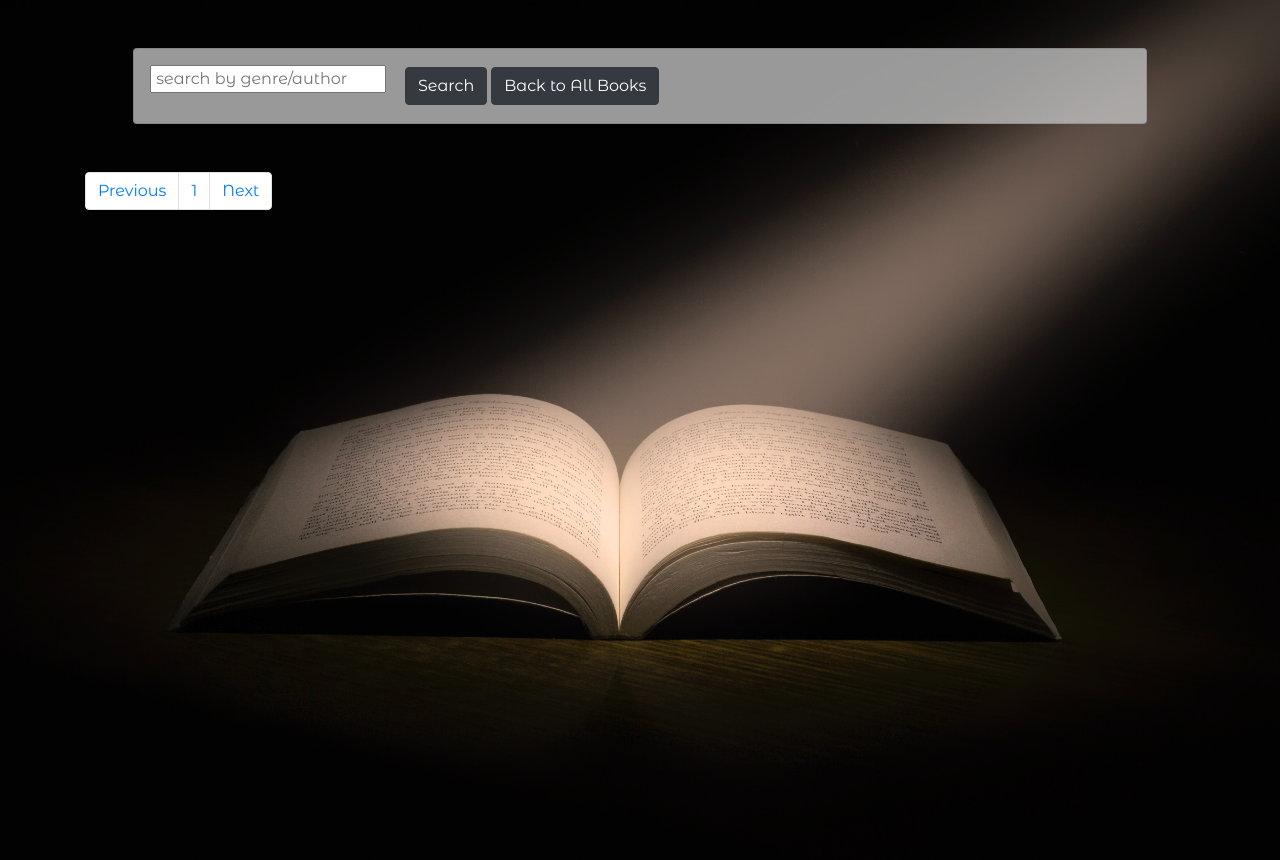
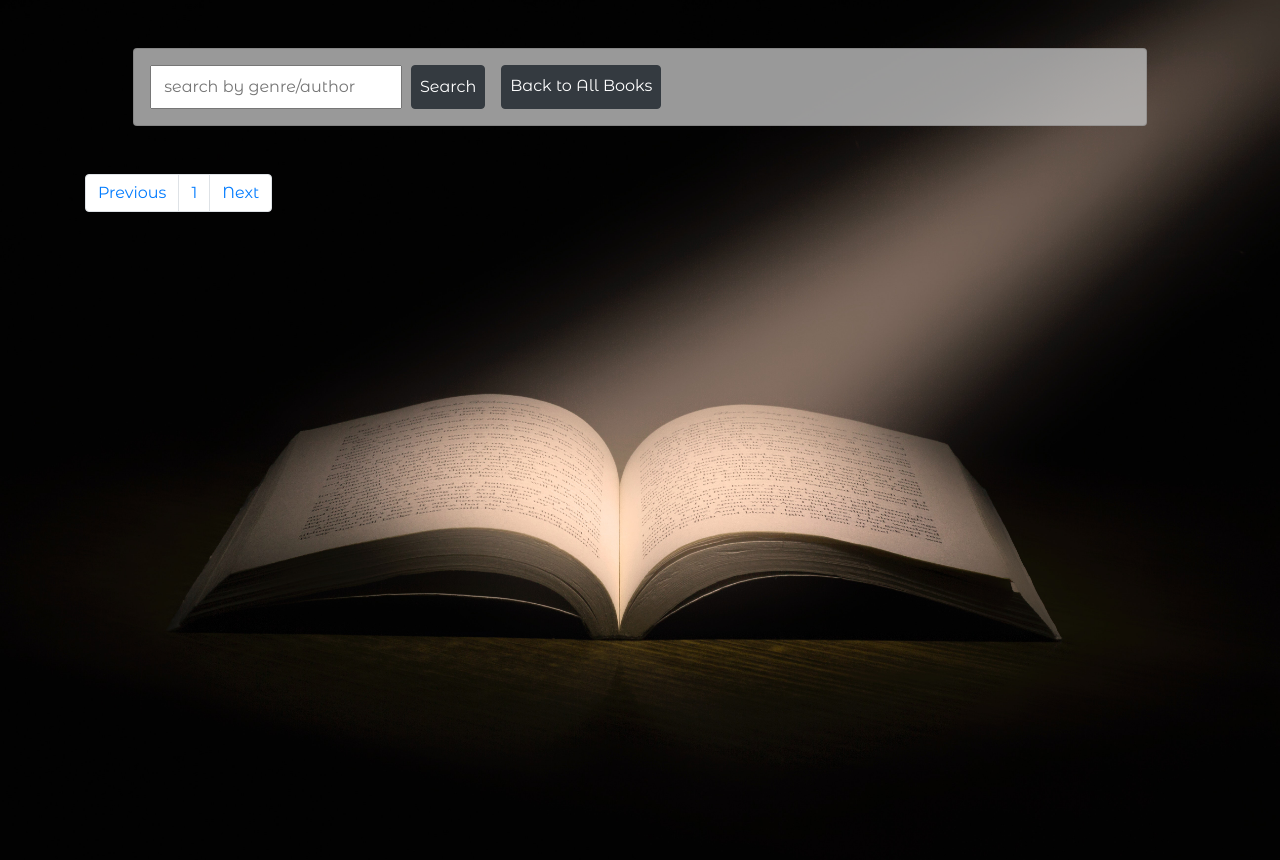
Before and after one commit to HollyT85/books_for_you, a Flask app: page /books in a window 1280 px wide. Shown: the part 74-934 px from the top of the page. Run offline with Flask 2, Linux system fonts and the light colour scheme; data that the repository does not hold is empty; some libraries are stand-ins or nearby versions.

Commit message:
styling changes for conformity

```diff
--- a/static/css/style.css
+++ b/static/css/style.css
@@ -24,14 +24,26 @@
     margin: 20px;
 }
 
-.hover:hover {
-    color:#219ebc;
+.help-buttons {
+    padding: 0.5rem;
+    margin: 3px 3px;
+    font-size: 10px;
+    align-items: center;
+    align-content: center;
 }
 
-.help-buttons {
-    margin: 2px;
+a {
+    text-decoration: none;
+    color: black;
 }
 
+a:hover {
+    color:#1655af;
+}
+
+.btn-link:hover {
+    text-decoration: black underline;
+}
 
 /*Background image for all pages*/
 .background {
@@ -50,21 +62,22 @@
 }
 
 .form-button {
-    margin-top: 1rem;
-    margin-bottom: 1rem;
+    margin: 1rem 0.5rem;
+    padding: 0.5rem;
 }
 
 .btn:hover {
     color:#219ebc;
 }
 
-a {
-    text-decoration: none;
-    color: black;
-}
+
 
 .registration-card {
     width: 25rem;
+}
+
+.registration-card label {
+    padding-top: 0.5rem;
 }
 
 .bold {
@@ -139,7 +152,11 @@ a {
 
 .searchbar {
     padding:1rem;
+}
 
+.searchbar input {
+    padding: 0.5rem;
+    margin: 1rem;
 }
 
 /*star rating*/
--- a/templates/addbook.html
+++ b/templates/addbook.html
@@ -35,7 +35,7 @@
                 </div>
                 <div class="row">
                     <div class="col">
-                        <button class="btn btn-dark" type="submit">Add Book</button>
+                        <button class="btn btn-dark form-button" type="submit">Add Book</button>
                     </div>
                 </div>
             </form>
--- a/templates/books.html
+++ b/templates/books.html
@@ -81,7 +81,7 @@
                             </div>
 
                             <div class="row">
-                                <p>Rating:</p>
+                                <p class="bold">Rating:</p>
 
                             </div>
                         <div class="row">
--- a/templates/components/searchbar.html
+++ b/templates/components/searchbar.html
@@ -5,12 +5,12 @@
     <div class="col-12 card">
         <form method="POST" action="{{ url_for('search') }}">
             <div class="row">
-                <div class="input-field searchbar">
+                <div class="input-field">
                     <input type="text" name="query" minlength="3" id="query" placeholder=" search by genre/author" required>
                 </div>
-                <div class="row searchbar">
-                    <button class="btn btn-dark help-buttons" type="submit">Search</button>
-                    <a href="{{ url_for('browsebooks') }}" class="btn btn-dark help-buttons" type="submit">Back to All Books</a>
+                <div class="row">
+                    <button class="btn btn-dark form-button" type="submit">Search</button>
+                    <a href="{{ url_for('browsebooks') }}" class="btn btn-dark form-button" type="submit">Back to All Books</a>
                 </div>
             </div>
         </form>
```
